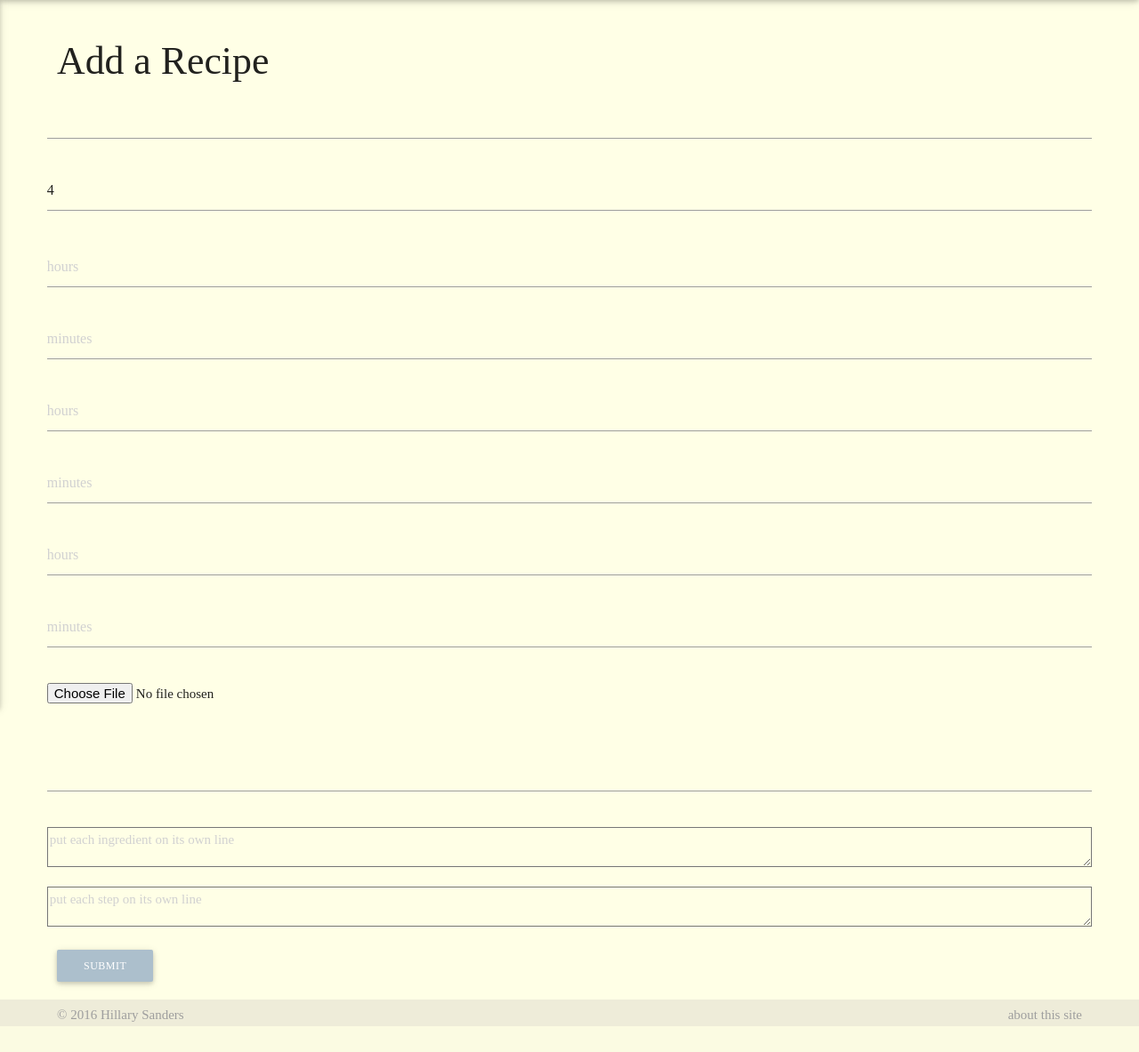
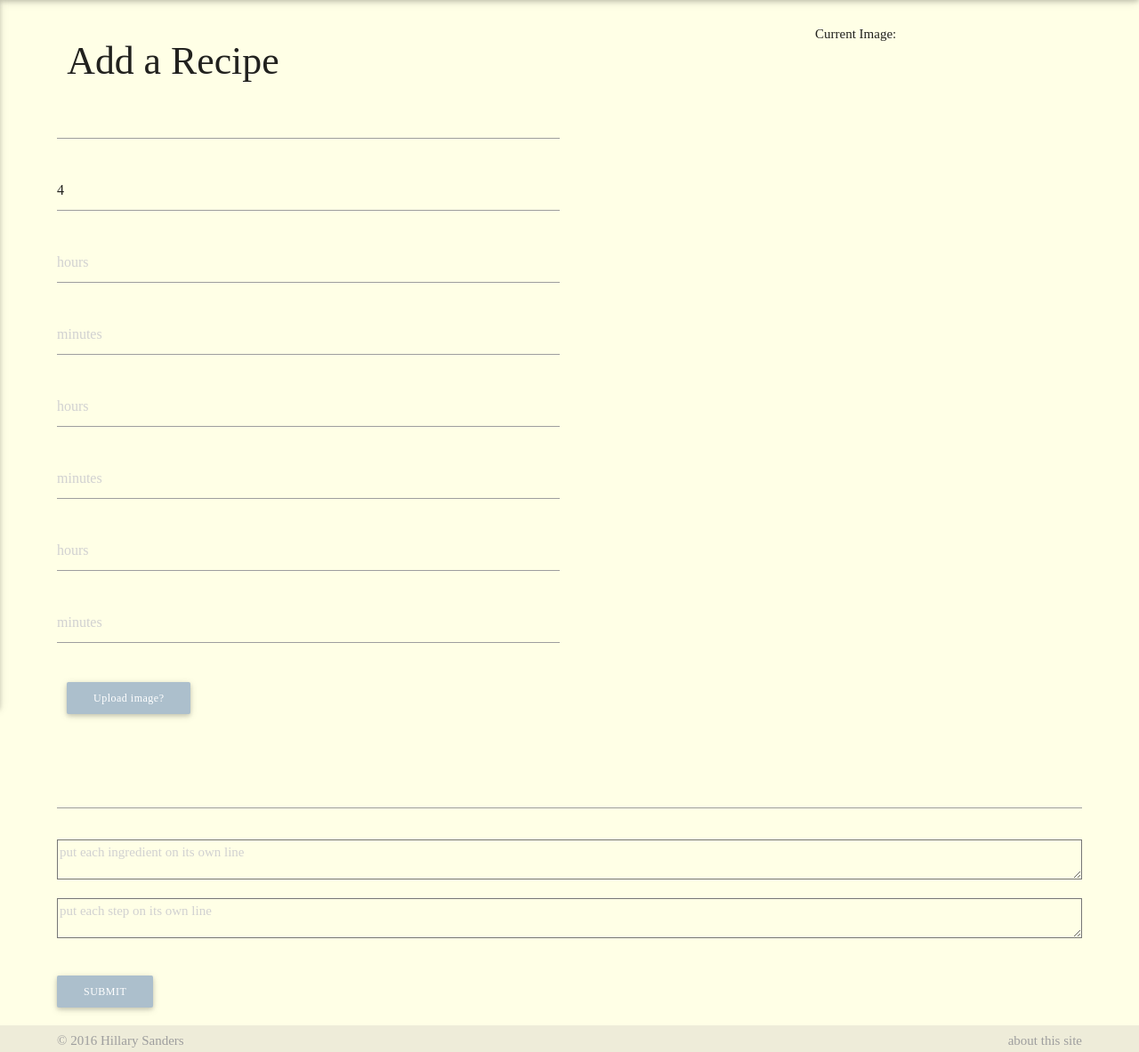
Before and after one commit to hillarysanders/recipereader, a Django app: page /recipes/add/ in a window 1280 px wide. Shown: the part 64-1247 px from the top of the page at 89% size. Before the commit the page ends 1218 px from the top, so only its background shows below. Run offline with Django 3.2, Linux system fonts and the light colour scheme; some libraries are stand-ins or nearby versions; some web fonts are replaced.

Commit message:
image upload lets user view image now

```diff
--- a/home/forms.py
+++ b/home/forms.py
@@ -11,9 +11,6 @@ class ServingsForm(forms.Form):
         widget=forms.NumberInput(attrs={'class': "input_serving",
                                         'placeholder': ''})
     )
-
-
-
 
 class UserForm(UserCreationForm):
     class Meta:
--- a/home/models.py
+++ b/home/models.py
@@ -2,9 +2,14 @@ from __future__ import unicode_literals
 from django.db import models
 from django.contrib.auth.models import User
 from django.contrib.postgres.fields import JSONField
-from django.urls import reverse
+from django.core.files.uploadedfile import SimpleUploadedFile
 from django.db.models.fields.related import ManyToManyField
 from django.template.defaultfilters import slugify
+from io import StringIO
+import os
+from django.core.files.base import ContentFile
+from django.core.files.storage import default_storage as storage
+from PIL import Image
 from . import conversions
 from .utils import Timer
 # Create your models here.
@@ -44,11 +49,127 @@ class UserProxy(models.Model):
             return 'anonymously browsing\n\tsession: {}'.format(self.session)
 
 
+# class Photo(models.Model):
+#     """
+#     Photos uploaded by users. Uses the Cloudinary service.
+#     """
+#     photo = models.ImageField(upload_to='photos/recipes/', null=True, blank=True)
+#     thumbnail = models.ImageField(upload_to='thumbnails/recipes/', null=True, blank=True)
+#
+#     def make_thumbnail(self, thumb_size=128):
+#         """
+#         Create and save the thumbnail for the photo (simple resize with PIL).
+#         """
+#
+#         fh = storage.open(self.photo.name)
+#         try:
+#             photo = Image.open(fh)
+#         except:
+#             return False
+#
+#         thumb_size = thumb_size, thumb_size
+#         photo.thumbnail(thumb_size, Image.ANTIALIAS)
+#         fh.close()
+#
+#         # Path to save to, name, and extension
+#         thumb_name, thumb_extension = os.path.splitext(self.photo.name)
+#         thumb_extension = thumb_extension.lower()
+#
+#         thumb_filename = thumb_name + '_thumb' + thumb_extension
+#
+#         if thumb_extension in ['.jpg', '.jpeg']:
+#             FTYPE = 'JPEG'
+#         elif thumb_extension == '.gif':
+#             FTYPE = 'GIF'
+#         elif thumb_extension == '.png':
+#             FTYPE = 'PNG'
+#         else:
+#             return False    # Unrecognized file type
+#
+#         # Save thumbnail to in-memory file as StringIO
+#         temp_thumb = StringIO()
+#         photo.save(temp_thumb, FTYPE)
+#         temp_thumb.seek(0)
+#
+#         # Load a ContentFile into the thumbnail field so it gets saved
+#         self.thumbnail.save(thumb_filename, ContentFile(temp_thumb.read()), save=True)
+#         temp_thumb.close()
+#
+#         return True
+
+
 class Photo(models.Model):
-    """
-    Photos uploaded by users. Uses the Cloudinary service.
-    """
-    photo = models.ImageField(upload_to='photos/recipes/', null=True, blank=True)
+    photo = models.ImageField(
+        upload_to='photos/recipes/',
+        null=True,
+        blank=True
+    )
+
+    thumbnail = models.ImageField(
+        upload_to='thumbnails/recipes/',
+        max_length=500,
+        null=True,
+        blank=True
+    )
+
+    def create_thumbnail(self):
+        # original code for this method came from
+        # http://snipt.net/danfreak/generate-thumbnails-in-django-with-pil/
+
+        # If there is no image associated with this.
+        # do not create thumbnail
+        if not self.photo:
+            return
+
+        # Set our max thumbnail size in a tuple (max width, max height)
+        THUMBNAIL_SIZE = (128, 128)
+        DJANGO_TYPE = self.photo.file.content_type
+
+        if DJANGO_TYPE == 'image/jpeg':
+            PIL_TYPE = 'jpeg'
+            FILE_EXTENSION = 'jpg'
+        elif DJANGO_TYPE == 'image/png':
+            PIL_TYPE = 'png'
+            FILE_EXTENSION = 'png'
+
+        # Open original photo which we want to thumbnail using PIL's Image
+        photo = Image.open(StringIO(self.photo.read()))
+
+        # We use our PIL Image object to create the thumbnail, which already
+        # has a thumbnail() convenience method that contrains proportions.
+        # Additionally, we use Image.ANTIALIAS to make the image look better.
+        # Without antialiasing the image pattern artifacts may result.
+        photo.thumbnail(THUMBNAIL_SIZE, Image.ANTIALIAS)
+
+        # Save the thumbnail
+        temp_handle = StringIO()
+        photo.save(temp_handle, PIL_TYPE)
+        temp_handle.seek(0)
+
+        # Save image to a SimpleUploadedFile which can be saved into
+        # ImageField
+        suf = SimpleUploadedFile(os.path.split(self.photo.name)[-1],
+                temp_handle.read(), content_type=DJANGO_TYPE)
+        # Save SimpleUploadedFile into image field
+        self.thumbnail.save(
+            '%s_thumbnail.%s' % (os.path.splitext(suf.name)[0], FILE_EXTENSION),
+            suf,
+            save=False
+        )
+
+    def save(self, *args, **kwargs):
+
+        self.create_thumbnail()
+
+        force_update = False
+
+        # If the instance already has been saved, it has an id and we set
+        # force_update to True
+        if self.id:
+            force_update = True
+
+        # Force an UPDATE SQL query if we're editing the image to avoid integrity exception
+        super(Photo, self).save(force_update=force_update)
 
 
 class Recipe(models.Model):
@@ -72,12 +193,7 @@ class Recipe(models.Model):
     image = models.ImageField(blank=True, upload_to='images/recipes/', null=True)
     slug = models.SlugField(max_length=40, default='default-slug')
     public = models.BooleanField(default=True, verbose_name='make recipe public?')
-    photo = models.ForeignKey(Photo, on_delete=models.CASCADE, blank=True, null=True)
-    # todo
-
-
-
-
+    # photo = models.ForeignKey(Photo, on_delete=models.CASCADE, blank=True, null=True)
 
     # invisible to the user stuff:
     pub_date = models.DateTimeField('date published', auto_now_add=True)
@@ -88,15 +204,19 @@ class Recipe(models.Model):
 
     def save(self, *args, **kwargs):
         # parse ingredients and instructions:
-        with Timer(name='Parsing ingredients') as t1:
-            self.ingredients = conversions.parse_ingredients(self.ingredients_text)
+        # with Timer(name='Parsing ingredients') as t1:
+        self.ingredients = conversions.parse_ingredients(self.ingredients_text)
 
-        with Timer('Parsing instructions') as t2:
-            self.instructions = conversions.parse_ingredients(self.instructions_text)
+        # with Timer('Parsing instructions') as t2:
+        self.instructions = conversions.parse_ingredients(self.instructions_text)
 
+        print('HELLO')
         self.slug = slugify(self.recipe_name[:40])
 
         super(Recipe, self).save(*args, **kwargs)
+
+        # todo currently causing recursive save loop, probably because the whole thing is saved at once...
+        # todo I think it'd be better to have image be a ForeignKey to another object that has its own thumbnail.
 
     def __str__(self):
         return self.description
--- a/home/templates/home/add_recipe.html
+++ b/home/templates/home/add_recipe.html
@@ -3,45 +3,62 @@
 {% block content %}
 {% load materialize %}
 
-    <h3> {{title}} </h3>
 
 
     <form method="post" enctype="multipart/form-data">
         {% csrf_token %}
-        <!--{% for f in add_recipe_form %}-->
-            <!--{{ f|as_material:"s12" }}-->
-        <!--{% endfor %}-->
         <div class="row">
-            <p>{{add_recipe_form.recipe_name|as_material:"s12 m8 l6"}}</p>
-            <p>{{add_recipe_form.num_servings|as_material:"s12 m2 l1"}}</p>
+            <div class="col s12 m8 l6">
+                <div class="col s12">
+                    <h3> {{title}} </h3>
                 </div>
 
-        <div class="row">
-            <p>   {{add_recipe_form.prep_time_hours|as_material:"s5 m2 l1"}}</p>
-            <p> {{add_recipe_form.prep_time_minutes|as_material:"s7 m2 l1"}}</p>
-            <p>   {{add_recipe_form.cook_time_hours|as_material:"s5 m2 l1"}}</p>
-            <p> {{add_recipe_form.cook_time_minutes|as_material:"s7 m2 l1"}}</p>
-            <p>    {{add_recipe_form.ready_in_hours|as_material:"s5 m2 l1"}}</p>
-            <p>  {{add_recipe_form.ready_in_minutes|as_material:"s7 m2 l1"}}</p>
+                <p>{{add_recipe_form.recipe_name|as_material:"s12 m12 l10"}}</p>
+                <p>{{add_recipe_form.num_servings|as_material:"s12 m4 l2"}}</p>
+                <div class="col s12"></div>
+                <!--<div class="col s12 red">-->
+                    <p>   {{add_recipe_form.prep_time_hours|as_material:"s5 m4 l2"}}</p>
+                    <p> {{add_recipe_form.prep_time_minutes|as_material:"s7 m5 l2"}}</p>
+                    <p>   {{add_recipe_form.cook_time_hours|as_material:"s5 m4 l2"}}</p>
+                    <p> {{add_recipe_form.cook_time_minutes|as_material:"s7 m5 l2"}}</p>
+                    <p>    {{add_recipe_form.ready_in_hours|as_material:"s5 m4 l2"}}</p>
+                    <p>  {{add_recipe_form.ready_in_minutes|as_material:"s7 m5 l2"}}</p>
+                <!--</div>-->
             </div>
-        <div class="row">
-            <!--format this little image upload guy:-->
-            <p>{{add_recipe_form.image|as_material:"s12 m12 l12"}}<br></p>
+            <div class="col s12 m4 l6">
                {% if add_recipe_form.image %}
-                <img src="{{ add_recipe_form.image.url }}" />
+
+                    <div class="existing_recipe_img">
+                        <h6>Current Image:</h6>
+                        <img src="{{ add_recipe_form.image.value.url }}" class="existing_recipe_img"/>
+                    </div>
                 {% endif %}
             </div>
-        <div class="row">
+
+            <!-- image upload view:-->
+            <div class="col s12">
+                <input class="validate validate" style="visibility:hidden;" id="id_image" name="image"
+                       type="file" onchange="upload_img(this);">
+                <div class="col s12">
+                    <label for="id_image" class="waves-effect waves-light btn col2 img_upload_btn">Upload image?</label>
+                    <br><br>
+                    <img id="img_id" class="edit_recipe_img" src="" alt=""/>
+                </div>
+            </div>
+
+            <div class="col s12">
                 <p>{{add_recipe_form.description|as_material:"s12 m8 l6"}}</p>
             </div>
-
-        <div class="row">
+            <div class="col s12">
                 <p>{{add_recipe_form.ingredients_text|as_material:"s12 m6"}}</p>
                 <p>{{add_recipe_form.instructions_text|as_material:"s12 m6"}}</p>
+                <p>{{add_recipe_form.public|as_material:"s12"}}</p>
             </div>
 
-        <p>{{add_recipe_form.public|as_material:"s12"}}</p>
 
+
+
+        </div>
 
         <input type="submit" id="rsubmitbtn" value="{{update}}" name="submit_recipe_button" style='display: none;'/>
         <label for="rsubmitbtn" class="waves-effect waves-light btn col2">Submit</label>
--- a/static/home/css/style.css
+++ b/static/home/css/style.css
@@ -365,3 +365,20 @@ div.nav-wrapper li.sidenav_btn a:link {
     font-size: 16px;
   }
 }
+
+
+.img_id {
+    display: none;
+}
+.img_upload_btn {
+    text-transform: none;
+}
+.edit_recipe_img {
+    max-height: 150px;
+}
+.existing_recipe_img {
+    height: auto;
+    width: 100%;
+    max-width: 300px;
+    float: right;
+}
--- a/static/home/js/style.js
+++ b/static/home/js/style.js
@@ -13,3 +13,16 @@ $('.modal-trigger').leanModal();
 $(document).ready(function(){
 $('.tooltipped').tooltip({delay: 50, tooltip: '<text_indent><multiplied_amount>highlighted amounts</multiplied_amount> will be multiplied</text_indent>', html: true});
 });
+
+
+function upload_img(input) {
+    if (input.files && input.files[0]) {
+        var reader = new FileReader();
+
+        reader.onload = function (e) {
+            $('#img_id').attr('src', e.target.result);
+        }
+
+        reader.readAsDataURL(input.files[0]);
+    }
+}
```
Also changed, not shown: home/static/home/css/style.css (+17 -0 lines), home/static/home/js/style.js (+13 -0 lines), home/templates/home/cookbook.html (+4 -7 lines). Lines whose indentation alone changed are shown as unchanged.
